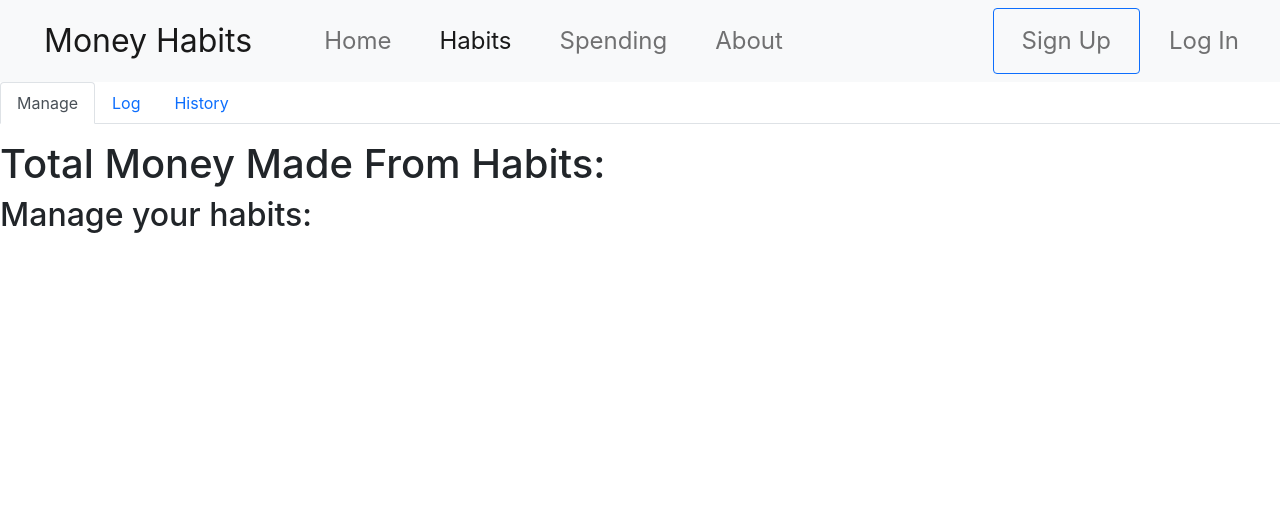
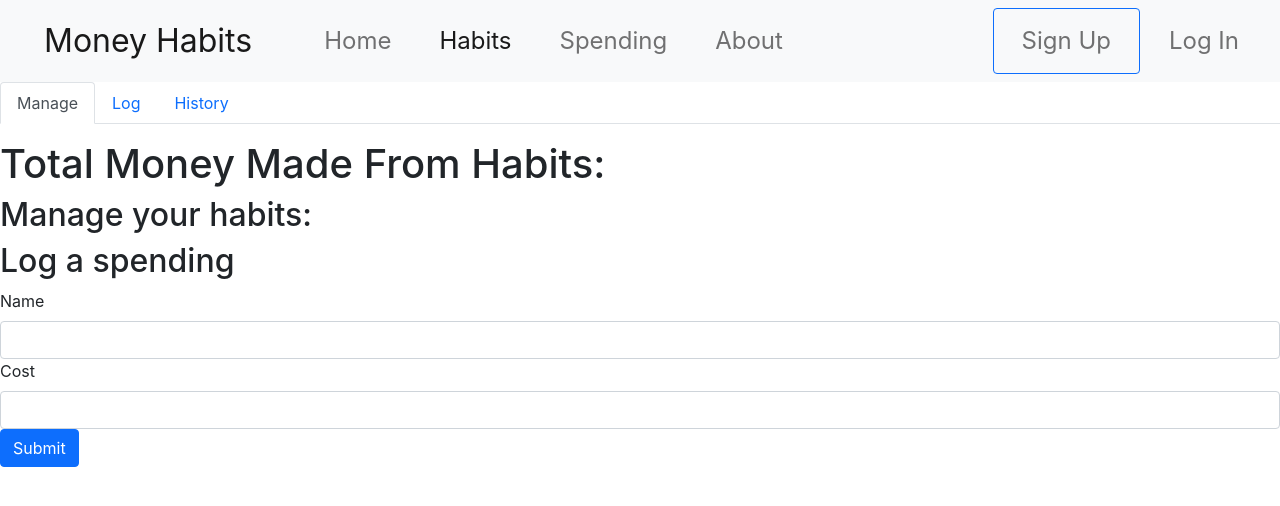
Before and after one commit to wuhw234/money-habits, a React (Create React App) app: page /habits in a window 1280 px wide. Shown: the top 506 px of the page. Built offline with nearby package versions, Linux system fonts and the light colour scheme; no server answers; the HTML template or start-up script is replaced by a standard one.

Commit message:
added logging for habits

```diff
--- a/src/App.js
+++ b/src/App.js
@@ -21,7 +21,7 @@ function App() {
         <Route path='/about' element={<About />} />
         <Route path='/signup' element={<Signup />} />
         <Route path='/login' element={<Login user={user} setUser={setUser} />} />
-        <Route path='/habits' element={<Habits />} />
+        <Route path='/habits' element={<Habits user={user} />} />
         <Route path='/expenses' element={<Expenses user={user}/>} />
       </Routes>
     </Router>
--- a/src/pages/habits/Habits.js
+++ b/src/pages/habits/Habits.js
@@ -1,21 +1,32 @@
-import {React, useState} from 'react'
+import React, {useState, useEffect} from 'react'
 import {Tab, Tabs} from 'react-bootstrap'
 import LogHabits from './LogHabits'
 import ManageHabits from './ManageHabits'
 import History from './History'
+import habitService from './services/habitService'
 
-const Habits = () => {
+const Habits = ({user}) => {
+  const [habits, setHabits] = useState([])
+  useEffect(() => {
+    const getHabits = async () => {
+      const token = habitService.getToken(user?.token)
+      const userHabits = await habitService.getAll(token)
+      console.log('userhabits', userHabits)
+      setHabits(userHabits)
+    }
+    getHabits()
+  }, [user])
   return (
     <div>
         <Tabs defaultActiveKey="manageHabits" id="uncontrolled-tab-example" className="mb-3">
   <Tab eventKey="manageHabits" title="Manage">
-    <ManageHabits />
+    <ManageHabits user={user} habits={habits} setHabits={setHabits}/>
   </Tab>
   <Tab eventKey="logHabits" title="Log">
     <LogHabits />
   </Tab>
   <Tab eventKey="history" title="History">
-    <History />
+    <History user={user} habits={habits} setHabits={setHabits}/>
   </Tab>
 </Tabs>
     </div>
--- a/src/pages/habits/History.js
+++ b/src/pages/habits/History.js
@@ -1,8 +1,23 @@
 import React from 'react'
 
-const History = () => {
+const History = ({user, habits, setHabits}) => {
   return (
-    <div>History</div>
+    <div>
+      <h2>
+      Habits
+      </h2>
+      {habits?.map(habit =>
+        <div className="flex-container" key={habit.id}>
+          <div className="flex-child box-input">
+            {habit.name}
+          </div>
+          <div className="flex-child box-input">
+            {habit.value}
+          </div>
+          {/* <button className="flex-child" onClick={() => handleDelete(habit.id)}>delete</button> */}
+        </div>
+      )}
+    </div>
   )
 }
 
--- a/src/pages/habits/ManageHabits.js
+++ b/src/pages/habits/ManageHabits.js
@@ -1,16 +1,48 @@
-import React from 'react'
-import {Link} from "react-router-dom"
-import {Tab, Tabs} from 'react-bootstrap'
+import React, {useState} from 'react'
+import habitService from './services/habitService'
 
-const ManageHabits = () => {
+const ManageHabits = ({user, habits, setHabits}) => {
+  const [name, setName] = useState('')
+  const [value, setValue] = useState('')
+  const handleSubmit = async (event) => {
+    event.preventDefault()
+    try {
+      console.log('user', user)
+      const token = habitService.getToken(user?.token)
+      const habit = await habitService.postHabit(token, {name, value})
+      setHabits([habit, ...habits])
+      setName('')
+      setValue('')
+    }
+    catch (error) {
+      console.log(error)
+    }
+  }
   return (
-    <div>
+  <div>
   <h1>Total Money Made From Habits:</h1>
   <h2>Manage your habits:</h2>
-  <form>
 
-  </form>
-
+  <form onSubmit={handleSubmit}>
+        <h2>Log a spending</h2>
+        <label for='name' className='form-label'>Name</label>
+        <input
+          id='name'
+          type='text'
+          className='form-control'
+          value={name}
+          onChange={({target}) => setName(target.value)}
+          />
+        <label for='value' className='form-label'>Cost</label>
+        <input
+          id='value'
+          type='number'
+          className='form-control'
+          value={value}
+          onChange={({target}) => setValue(target.value)}
+        />
+        <button type="submit" class="btn btn-primary">Submit</button>
+      </form>
 </div>
   )
 }
--- /dev/null
+++ b/src/pages/habits/services/habitService.js
@@ -0,0 +1,33 @@
+import axios from 'axios'
+const baseUrl = 'http://localhost:3001/api/habits'
+
+const getToken = newToken => {
+    const token = `bearer ${newToken}`
+    return token
+}
+
+const getAll = async (token) => {
+    const config = {
+        headers: {Authorization: token}
+    }
+    const response = await axios.get(baseUrl, config)
+    console.log(response.data, 'data')
+    return response.data
+}
+
+const postHabit = async (token, habit) => {
+    const config = {
+        headers: {Authorization: token},
+    }
+    const response = await axios.post(baseUrl, habit, config)
+    return response.data
+}
+
+const deleteHabit = async (token, id) => {
+    const config = {
+        headers: {Authorization: token},
+    }
+    const response = await axios.delete(baseUrl + `?id=${id}`, config)
+    return response.data
+}
+export default {getToken, getAll, postHabit, deleteHabit}
```
